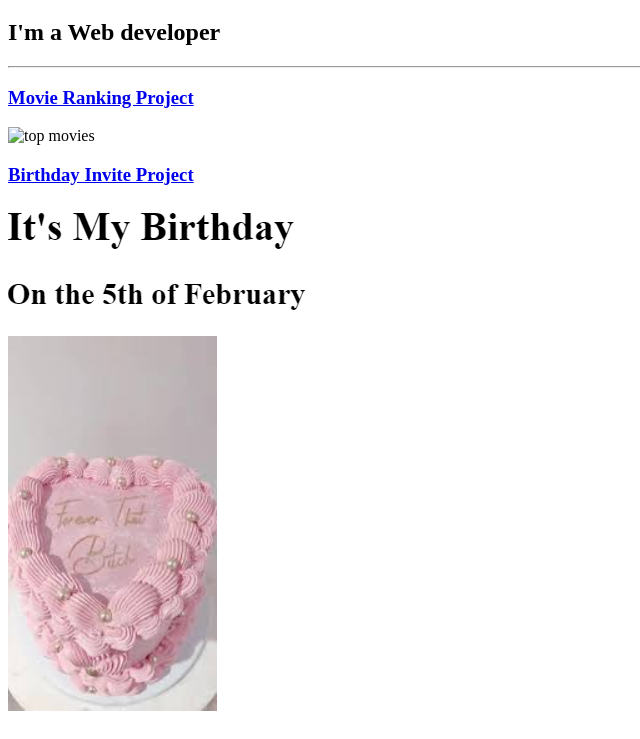
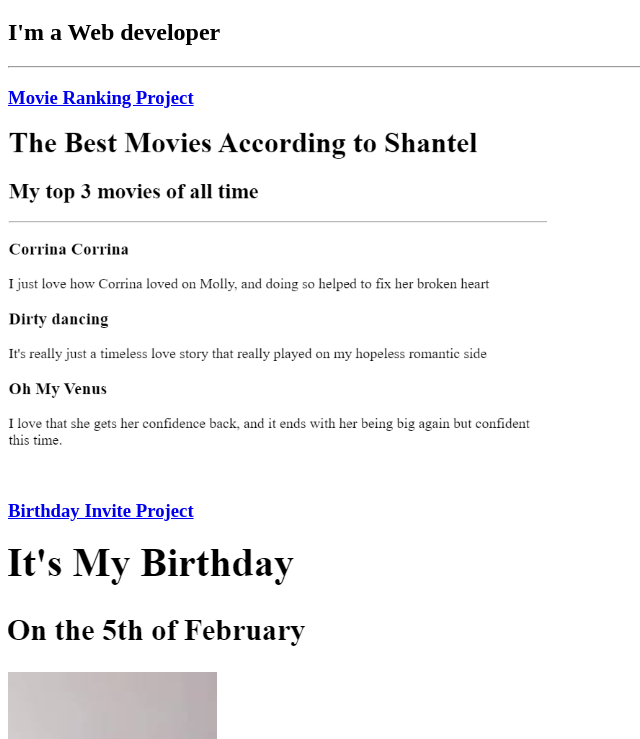
Before and after one commit to telly2/html-portfolio, a plain HTML site: page index.html in a window 1280 px wide. Shown: the part 61-800 px from the top of the page, without its empty margins (0-640 px from the left). Drawn offline with Linux system fonts and the light colour scheme; files whose address does not match are found by name.

Commit message:
Update index.html

```diff
--- a/index.html
+++ b/index.html
@@ -27,7 +27,7 @@ https://developer.mozilla.org/en-US/docs/Web/HTML/Element/img#attr-height -->
     <h2>I'm a Web developer</h2>
     <hr>
     <h3><a href="../4.3 HTML Porfolio Project/public/movieranking.html">Movie Ranking Project</a></h3>
-    <img src="../4.3 HTML Porfolio Project/assets/images/movies.png" alt="top movies" height="350 px">
+    <img src="/assets/images/movies.png" alt="top movies" height="350 px">
     <h3><a href="../4.3 HTML Porfolio Project/public/birthday.html">Birthday Invite Project</a></h3>
     <img src="../4.3 HTML Porfolio Project/assets/images/birthday.png" alt="birthday invite">
     <hr>
```
